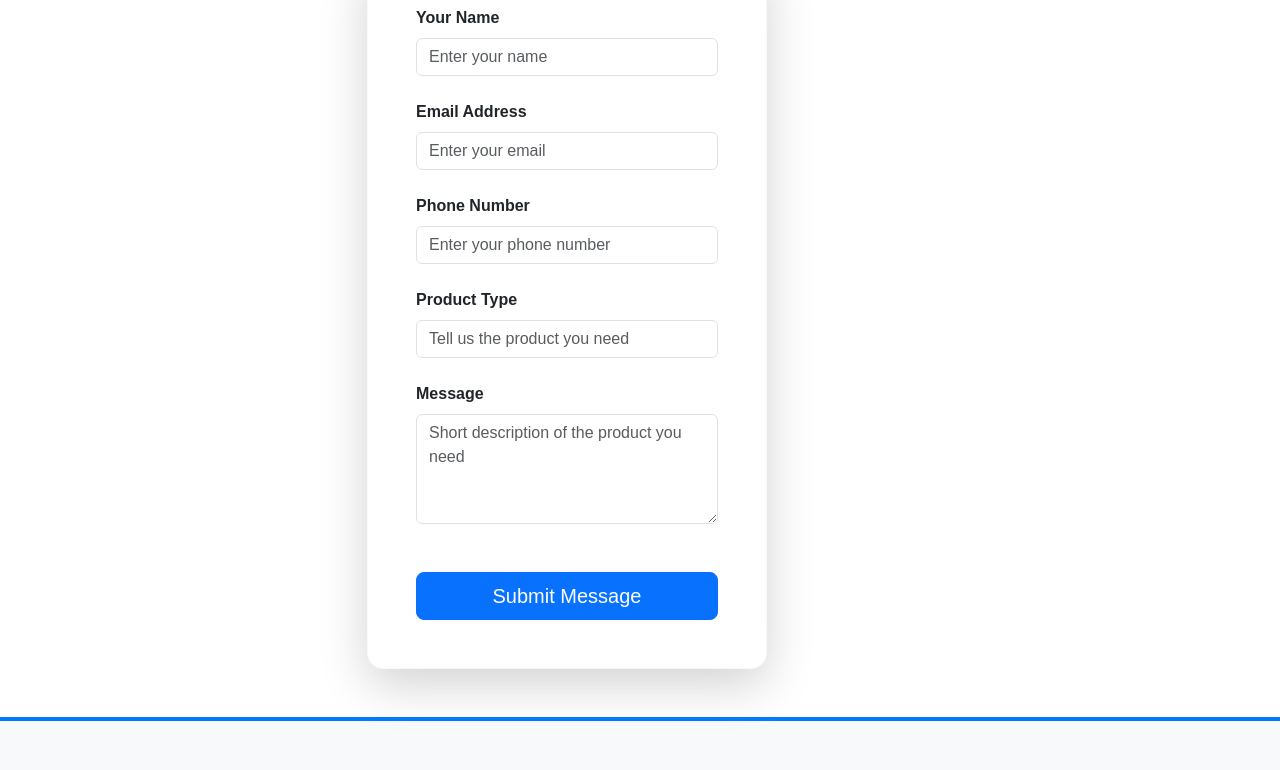
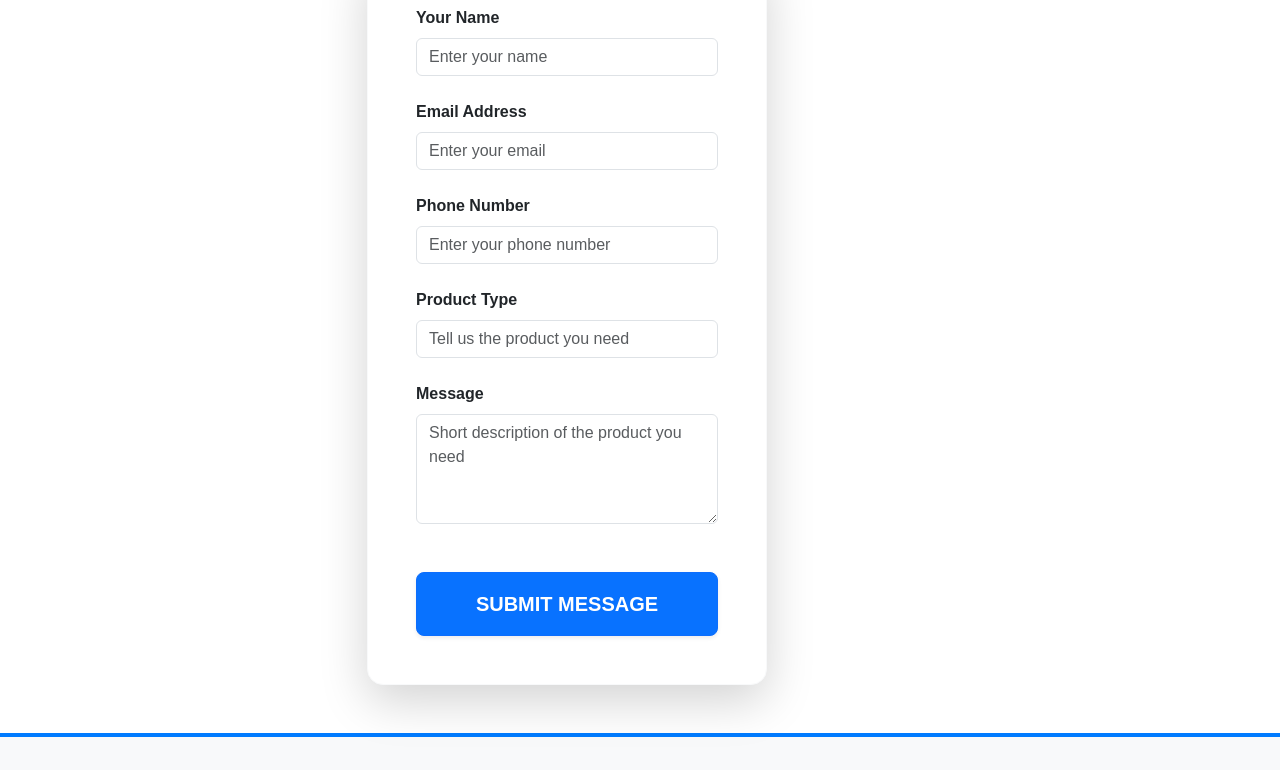
Before and after one commit to Toye1990/xzellentsite, a React (Vite) app: page /placeorder in a window 1280 px wide. Shown: the part 371-1141 px from the top of the page. Built offline with nearby package versions, Linux system fonts and the light colour scheme.

Commit message:
orderpage updated

```diff
--- a/src/pages/contact/Orderpage.jsx
+++ b/src/pages/contact/Orderpage.jsx
@@ -5,8 +5,10 @@ import Header from "../../component/Header";
 import Footer from "../../component/Footer";
 import toast, { Toaster } from "react-hot-toast";
 import axios from "axios";
+import Buttonloading from "../../component/buttonLoader/Buttonloading";
 
 const Orderpage = () => {
+     const [loading, setLoading] = useState(false);
   const [formData, setFormData] = useState({
     firstname: "",
     email: "",
@@ -24,8 +26,9 @@ const Orderpage = () => {
   };
 
   const buttonFunction = async (e) => {
+
     e.preventDefault(); // 🔥 stop page reload
-
+        setLoading(true);
     try {
       const emptyFields = [];
 
@@ -50,6 +53,7 @@ const Orderpage = () => {
 
       console.log("response", response.data);
       toast.success("Message delivered successfully!");
+         setLoading(false);
       setFormData({
         firstname: "",
         email: "",
@@ -64,6 +68,7 @@ const Orderpage = () => {
       } else {
         toast.error("Unexpected error occurred");
       }
+         setLoading(false);
     }
   };
 
@@ -166,7 +171,7 @@ const Orderpage = () => {
               </div>
 
               {/* Submit Button */}
-              <div className="d-grid">
+              {/*<div className="d-grid">
                 <button
                   type="submit"
                   id="submitButton"
@@ -175,7 +180,29 @@ const Orderpage = () => {
                 >
                   Submit Message
                 </button>
+              </div>*/}
+
+
+              {loading ? (
+              <div className="d-grid">
+                <button
+                  type="button"
+                  className="btn btn-primary btn-lg rounded-3 shadow-sm py-3 text-uppercase fw-bold"
+                >
+                 <Buttonloading/>
+                </button>
               </div>
+              ) : (
+                 <div className="d-grid">
+                <button
+                  type="button"
+                  onClick={buttonFunction}
+                  className="btn btn-primary btn-lg rounded-3 shadow-sm py-3 text-uppercase fw-bold"
+                >
+                  Submit Message
+                </button>
+              </div>
+              )}
             </form>
           </div>
         </div>
```
